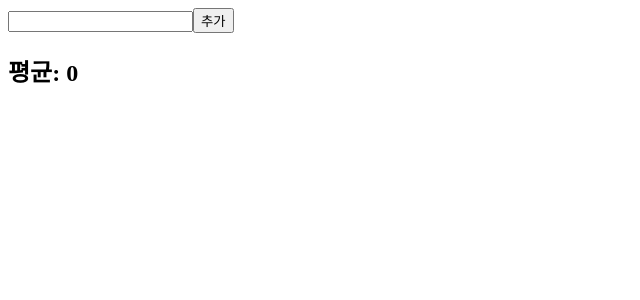
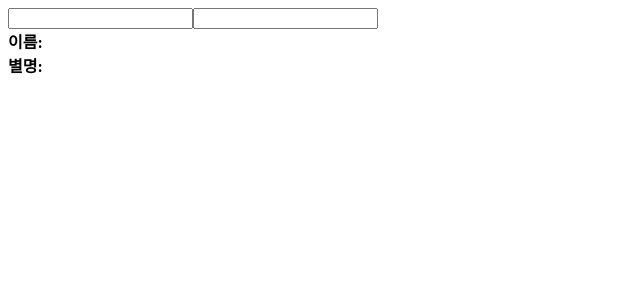
Before and after one commit to walden4u/react-study, a React (Create React App) app: page / in a window 1280 px wide. Shown: the top 300 px of the page, without its empty margins (0-640 px from the left). Built offline with nearby package versions, Linux system fonts and the light colour scheme.

Commit message:
8_7_custom_hooks

```diff
--- a/Component/Average.js
+++ b/Component/Average.js
@@ -1,4 +1,4 @@
-import React, { useState, useMemo, useCallback } from 'react';
+import React, { useState, useMemo, useCallback, useRef } from 'react';
 
 const calculateAverage = (numbers) => {
   console.log('평균값 계산중');
@@ -10,6 +10,7 @@ const calculateAverage = (numbers) => {
 const Average = () => {
   const [numbers, setNumbers] = useState([]);
   const [inputValue, setInputValue] = useState('');
+  const inputRef = useRef(null);
 
   const onChangeInput = useCallback((e) => {
     setInputValue(e.target.value);
@@ -19,13 +20,14 @@ const Average = () => {
     const nextNumbers = numbers.concat(parseInt(inputValue, 10));
     setNumbers(nextNumbers);
     setInputValue('');
+    inputRef.current.focus();
   }, [inputValue, numbers]);
 
   const avg = useMemo(() => calculateAverage(numbers), [numbers]);
   const numbersList = numbers.map((v, i) => <li key={i}>{v}</li>);
   return (
     <>
-      <input onChange={onChangeInput} value={inputValue} />
+      <input ref={inputRef} onChange={onChangeInput} value={inputValue} />
       <button onClick={onClickButton}>추가</button>
       <ul>{numbersList}</ul>
       <h2>평균: {avg}</h2>
--- /dev/null
+++ b/Component/Info.js
@@ -0,0 +1,28 @@
+import useInputs from './useInputs';
+
+const Info = () => {
+  const [state, onChange] = useInputs({
+    name: '',
+    nickname: ''
+  });
+  const { name, nickname } = state;
+
+  return (
+    <>
+      <div>
+        <input name="name" value={name} onChange={onChange} />
+        <input name="nickname" value={nickname} onChange={onChange} />
+      </div>
+      <div>
+        <div>
+          <b>이름: </b> {name}
+        </div>
+        <div>
+          <b>별명: </b> {nickname}
+        </div>
+      </div>
+    </>
+  );
+};
+
+export default Info;
--- /dev/null
+++ b/Component/useInputs.js
@@ -0,0 +1,16 @@
+import { useReducer } from 'react';
+
+function reducer(state, action) {
+  return {
+    ...state,
+    [action.name]: action.value
+  };
+}
+
+export default function useInputs(initialForm) {
+  const [state, dispatch] = useReducer(reducer, initialForm);
+  const onChange = (e) => {
+    dispatch(e.target);
+  };
+  return [state, onChange];
+}
--- a/src/App.js
+++ b/src/App.js
@@ -1,5 +1,5 @@
 import './App.css';
-import ScrollBox from '../Component/Average';
+import ScrollBox from '../Component/Info';
 
 const App = () => {
   return (
```
